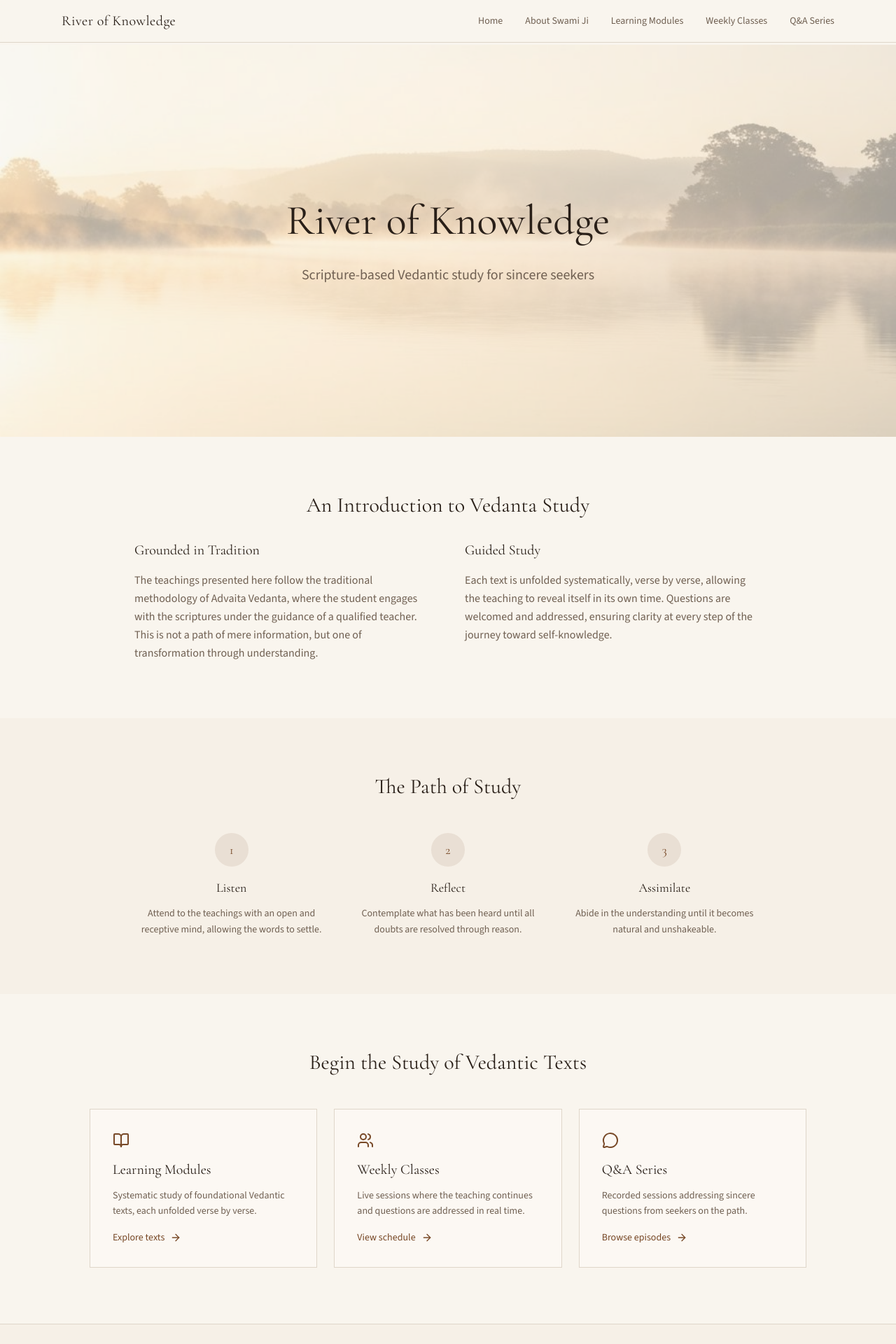
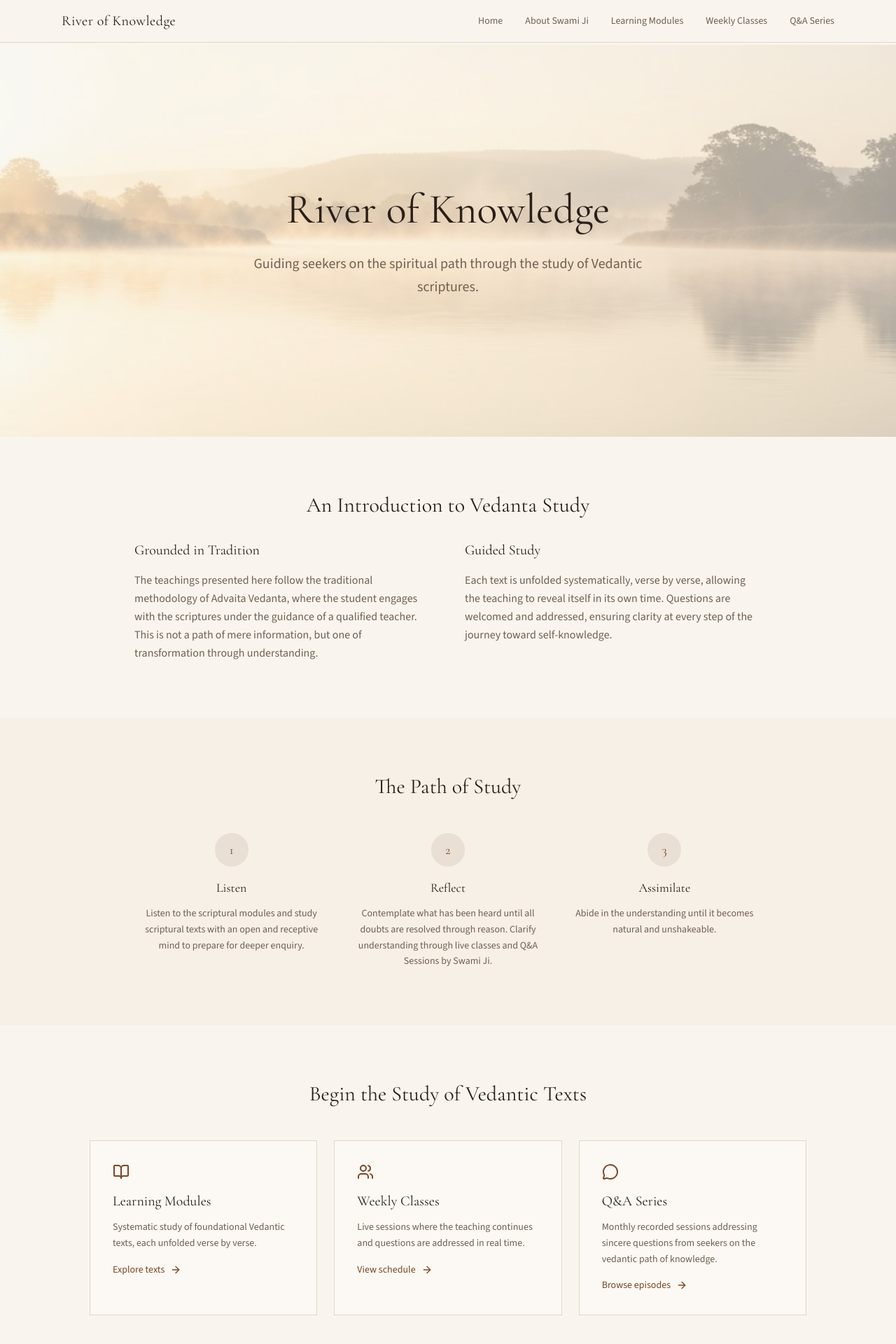
Before and after one commit to mohitmaheshwari20/v0-river-of-knowledge-website, a Next.js app: page / in a window 1280 px wide. Shown: the top 1920 px of the page at 70% size. Built offline with nearby package versions, Linux system fonts and the light colour scheme.

Commit message:
feat: update homepage text for clarity and detail\n\nRevise hero subtext and expand step descriptions; update Q&A Series card.

```diff
--- a/app/page.tsx
+++ b/app/page.tsx
@@ -28,7 +28,7 @@ export default function HomePage() {
               River of Knowledge
             </h1>
             <p className="text-lg md:text-xl text-muted-foreground leading-relaxed max-w-xl mx-auto">
-              Scripture-based Vedantic study for sincere seekers
+              Guiding seekers on the spiritual path through the study of Vedantic scriptures.
             </p>
           </div>
         </section>
@@ -73,7 +73,7 @@ export default function HomePage() {
                 </div>
                 <h3 className="font-serif text-lg text-foreground mb-3">Listen</h3>
                 <p className="text-sm text-muted-foreground leading-relaxed">
-                  Attend to the teachings with an open and receptive mind, allowing the words to settle.
+                  Listen to the scriptural modules and study scriptural texts with an open and receptive mind to prepare for deeper enquiry.
                 </p>
               </div>
               <div className="text-center">
@@ -82,7 +82,7 @@ export default function HomePage() {
                 </div>
                 <h3 className="font-serif text-lg text-foreground mb-3">Reflect</h3>
                 <p className="text-sm text-muted-foreground leading-relaxed">
-                  Contemplate what has been heard until all doubts are resolved through reason.
+                  Contemplate what has been heard until all doubts are resolved through reason. Clarify understanding through live classes and Q&A Sessions by Swami Ji.
                 </p>
               </div>
               <div className="text-center">
@@ -140,7 +140,7 @@ export default function HomePage() {
                 <MessageCircle className="h-6 w-6 text-primary mb-4" />
                 <h3 className="font-serif text-xl text-foreground mb-3">Q&A Series</h3>
                 <p className="text-sm text-muted-foreground leading-relaxed mb-4">
-                  Recorded sessions addressing sincere questions from seekers on the path.
+                  Monthly recorded sessions addressing sincere questions from seekers on the vedantic path of knowledge.
                 </p>
                 <span className="text-sm text-primary flex items-center gap-2 group-hover:gap-3 transition-all">
                   Browse episodes <ArrowRight className="h-4 w-4" />
```
